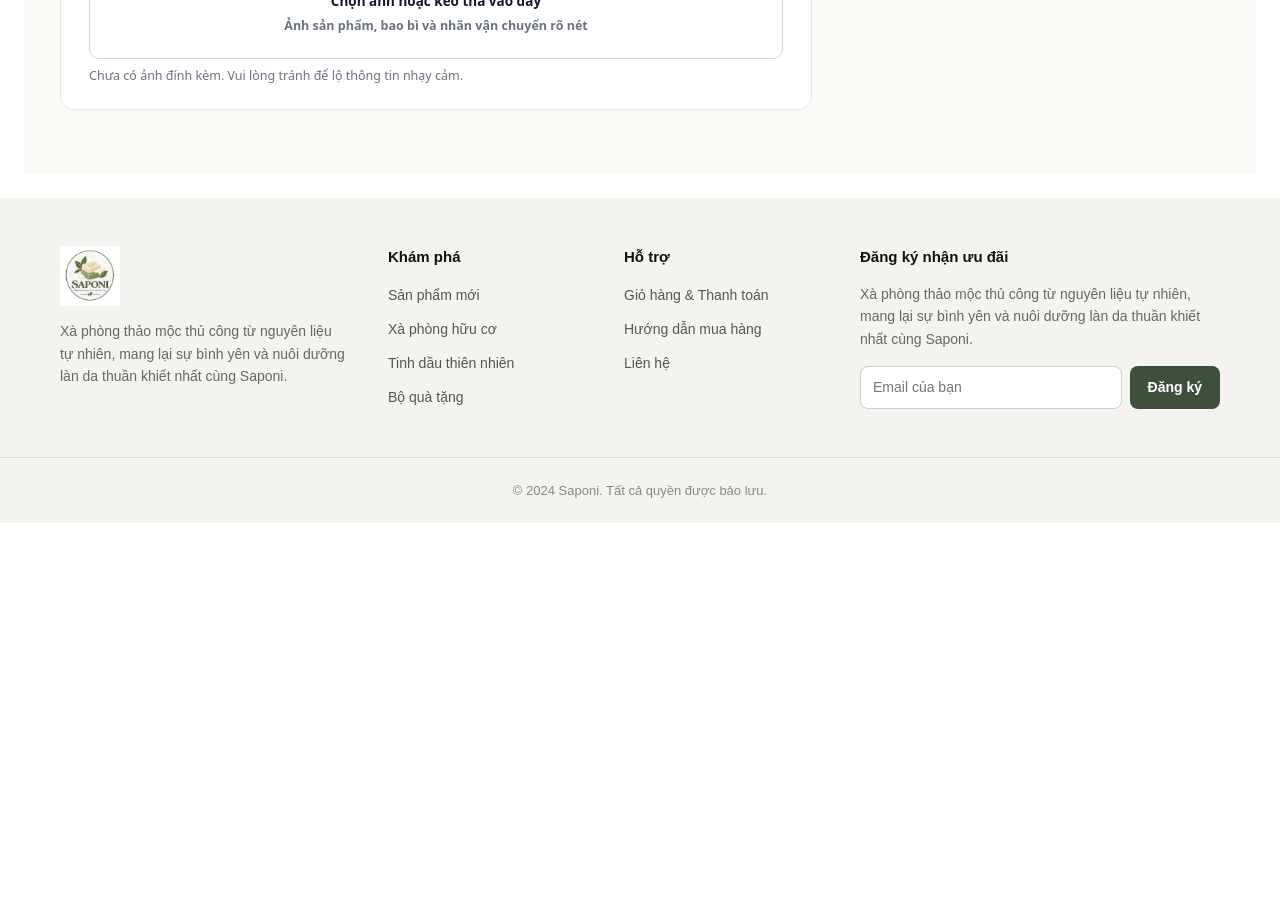
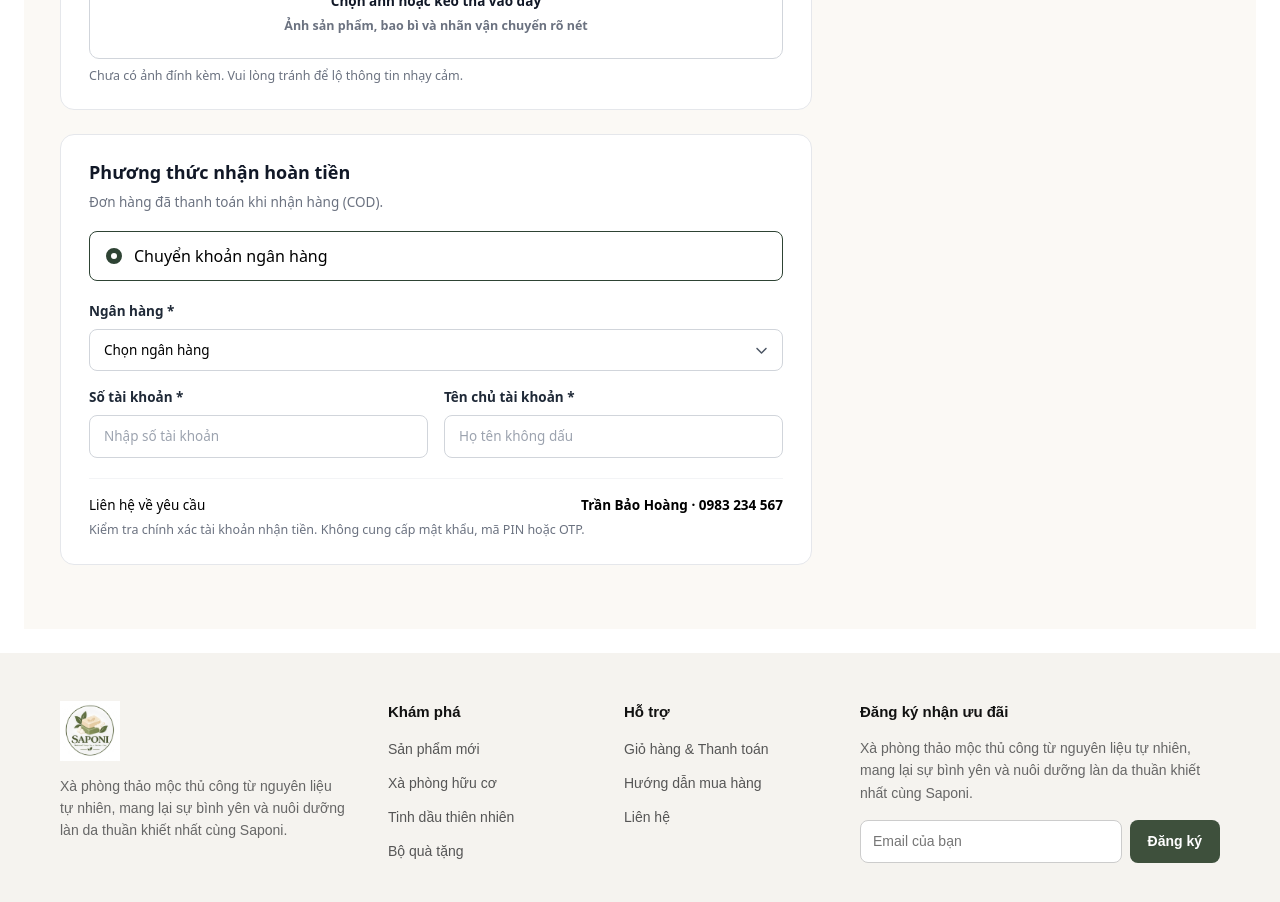
Before and after one commit to 23130087-AnhHan/FrontEnd_BanXaPhong, a React (Vite) app: page /tai-khoan/don-hang/return in a window 1280 px wide. Shown: the part 1200-2102 px from the top of the page. Before the commit the page ends 1723 px from the top, so only its background shows below. Built offline with nearby package versions, Linux system fonts and the light colour scheme.

Commit message:
feat: thêm component phương thúc thanh toán

```diff
--- a/src/pages/OrderReturn/OrderReturn.tsx
+++ b/src/pages/OrderReturn/OrderReturn.tsx
@@ -2,6 +2,8 @@ import ReturnProducts from './components/ReturnProducts'
 import InforOrder from './components/InforOrder'
 import ExpectedMoney from './components/ExpectedMoney'
 import ReasonReturn from './components/ReasonReturn'
+import MethodReturn from './components/MethodReturn'
+
 import './OrderReturn.css'
 
 export default function OrderReturn() {
@@ -16,6 +18,7 @@ export default function OrderReturn() {
                 <div className="order-return-main">
                     <ReturnProducts />
                     <ReasonReturn />
+                    <MethodReturn />
                 </div>
 
                 <div className="order-return-sidebar">
--- /dev/null
+++ b/src/pages/OrderReturn/components/MethodReturn.scss
@@ -0,0 +1,117 @@
+.method-box {
+  background: #ffffff;
+  border: 1px solid #e5e7eb;
+  border-radius: 14px;
+  padding: 24px 28px;
+  box-sizing: border-box;
+
+  h2 {
+    margin: 0 0 6px;
+    font-size: 18px;
+    font-weight: 700;
+    color: #111827;
+  }
+
+  .subtitle {
+    margin: 0 0 18px;
+    font-size: 13.5px;
+    color: #6b7280;
+  }
+
+  .method-option {
+    display: flex;
+    align-items: center;
+    gap: 12px;
+    border: 1.5px solid #2e4334;
+    border-radius: 8px;
+    padding: 12px 16px;
+    margin-bottom: 20px;
+
+    .radio-dot {
+      width: 16px;
+      height: 16px;
+      border-radius: 50%;
+      border: 5px solid #2e4334;
+      box-sizing: border-box;
+    }
+  }
+
+  .field {
+    display: flex;
+    flex-direction: column;
+    gap: 8px;
+    margin-bottom: 16px;
+
+    label {
+      font-size: 13.5px;
+      font-weight: 600;
+      color: #1f2937;
+    }
+
+    select,
+    input {
+      width: 100%;
+      border: 1px solid #d1d5db;
+      border-radius: 8px;
+      padding: 10px 14px;
+      font-size: 13.5px;
+      outline: none;
+      box-sizing: border-box;
+
+      &::placeholder {
+        color: #9ca3af;
+      }
+    }
+
+    .select-wrap {
+      position: relative;
+
+      select {
+        appearance: none;
+        padding-right: 36px;
+        cursor: pointer;
+        background: #ffffff;
+      }
+
+      .arrow {
+        position: absolute;
+        right: 14px;
+        top: 50%;
+        transform: translateY(-50%);
+        pointer-events: none;
+        color: #4b5563;
+        font-size: 12px;
+      }
+    }
+  }
+
+  .grid-2 {
+    display: grid;
+    grid-template-columns: 1fr 1fr;
+    gap: 16px;
+    margin-bottom: 16px;
+
+    .field {
+      margin-bottom: 0;
+    }
+  }
+
+  .contact-footer {
+    border-top: 1px solid #f3f4f6;
+    padding-top: 16px;
+    margin-top: 20px;
+
+    .contact-row {
+      display: flex;
+      justify-content: space-between;
+      font-size: 13.5px;
+      margin-bottom: 6px;
+    }
+
+    p {
+      margin: 0;
+      font-size: 12.5px;
+      color: #6b7280;
+    }
+  }
+}
--- /dev/null
+++ b/src/pages/OrderReturn/components/MethodReturn.tsx
@@ -0,0 +1,54 @@
+import { useState } from 'react'
+import { FontAwesomeIcon } from '@fortawesome/react-fontawesome'
+import { faCheck, faChevronDown, faArrowRight } from '@fortawesome/free-solid-svg-icons'
+import './MethodReturn.scss'
+
+export default function MethodReturn() {
+    return (
+        <>
+            <div className="method-box">
+                <h2>Phương thức nhận hoàn tiền</h2>
+                <p className="subtitle">Đơn hàng đã thanh toán khi nhận hàng (COD).</p>
+
+                <div className="method-option">
+                    <div className="radio-dot" />
+                    <span>Chuyển khoản ngân hàng</span>
+                </div>
+
+                <div className="field">
+                    <label htmlFor="bank-select">Ngân hàng *</label>
+                    <div className="select-wrap">
+                        <select id="bank-select" defaultValue="">
+                            <option value="" disabled>Chọn ngân hàng</option>
+                            <option value="vcb">Vietcombank</option>
+                            <option value="tcb">Techcombank</option>
+                        </select>
+                        <FontAwesomeIcon icon={faChevronDown} className="arrow" />
+                    </div>
+                </div>
+
+                <div className="grid-2">
+                    <div className="field">
+                        <label htmlFor="acc-number">Số tài khoản *</label>
+                        <input id="acc-number" type="text" placeholder="Nhập số tài khoản" />
+                    </div>
+
+                    <div className="field">
+                        <label htmlFor="acc-name">Tên chủ tài khoản *</label>
+                        <input id="acc-name" type="text" placeholder="Họ tên không dấu" />
+                    </div>
+                </div>
+
+                <div className="contact-footer">
+                    <div className="contact-row">
+                        <span>Liên hệ về yêu cầu</span>
+                        <strong>Trần Bảo Hoàng · 0983 234 567</strong>
+                    </div>
+                    <p>Kiểm tra chính xác tài khoản nhận tiền. Không cung cấp mật khẩu, mã PIN hoặc OTP.</p>
+                </div>
+            </div >
+
+
+        </>
+    )
+}
```
